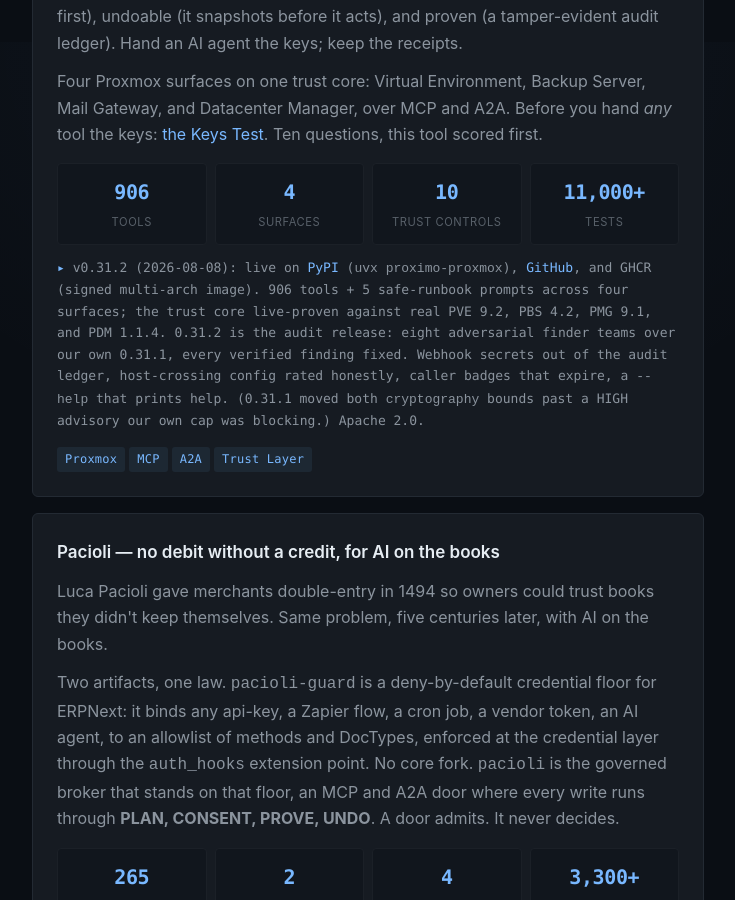
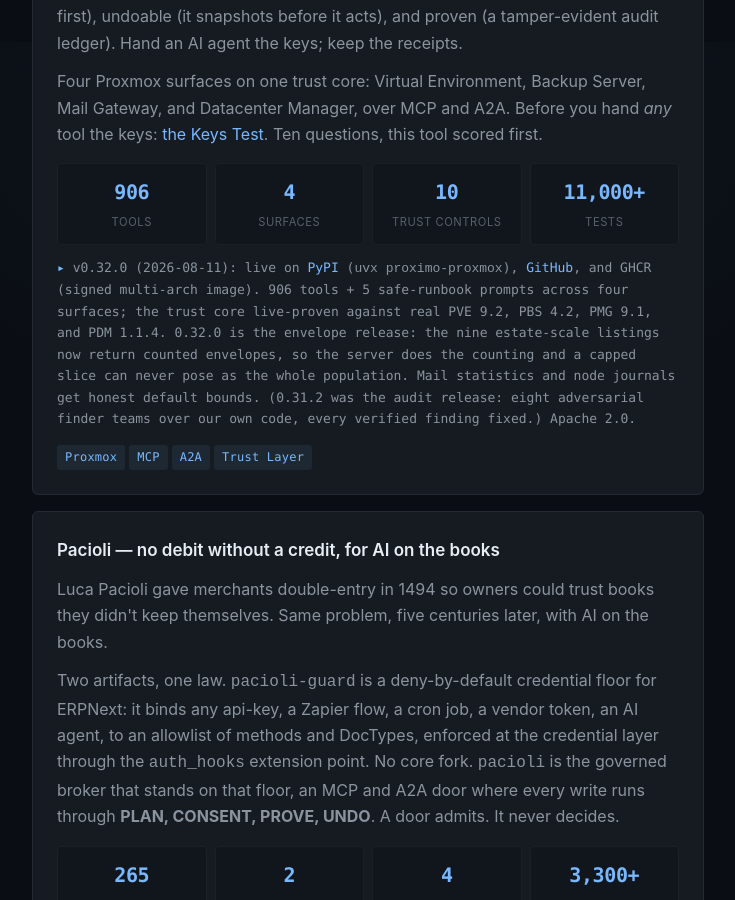
Before and after one commit to john-broadway/john-broadway.github.io, a Jekyll site: the page built from index.html, in a window 1280 px wide and 900 px high, scrolled down 1758 px. Shown: the whole window, without its empty margins (272-1007 px from the left). Built offline with Jekyll 4.4.1, drawn with Linux system fonts in a browser that asks for light colours.

Commit message:
card: proximo 0.32.0 — the envelope release

```diff
--- a/index.html
+++ b/index.html
@@ -51,7 +51,7 @@
       <div class="stat"><div class="num">10</div><div class="label">trust controls</div></div>
       <div class="stat"><div class="num">11,000+</div><div class="label">tests</div></div>
     </div>
-    <p class="status">v0.31.2 (2026-08-08): live on <a href="https://pypi.org/project/proximo-proxmox/">PyPI</a> (<code>uvx proximo-proxmox</code>), <a href="https://github.com/john-broadway/proximo">GitHub</a>, and GHCR (signed multi-arch image). 906 tools + 5 safe-runbook prompts across four surfaces; the trust core live-proven against real PVE 9.2, PBS 4.2, PMG 9.1, and PDM 1.1.4. 0.31.2 is the audit release: eight adversarial finder teams over our own 0.31.1, every verified finding fixed. Webhook secrets out of the audit ledger, host-crossing config rated honestly, caller badges that expire, a <code>--help</code> that prints help. (0.31.1 moved both <code>cryptography</code> bounds past a HIGH advisory our own cap was blocking.) Apache 2.0.</p>
+    <p class="status">v0.32.0 (2026-08-11): live on <a href="https://pypi.org/project/proximo-proxmox/">PyPI</a> (<code>uvx proximo-proxmox</code>), <a href="https://github.com/john-broadway/proximo">GitHub</a>, and GHCR (signed multi-arch image). 906 tools + 5 safe-runbook prompts across four surfaces; the trust core live-proven against real PVE 9.2, PBS 4.2, PMG 9.1, and PDM 1.1.4. 0.32.0 is the envelope release: the nine estate-scale listings now return counted envelopes, so the server does the counting and a capped slice can never pose as the whole population. Mail statistics and node journals get honest default bounds. (0.31.2 was the audit release: eight adversarial finder teams over our own code, every verified finding fixed.) Apache 2.0.</p>
     <div class="tags"><span>Proxmox</span><span>MCP</span><span>A2A</span><span>Trust Layer</span></div>
   </article>
 
```
